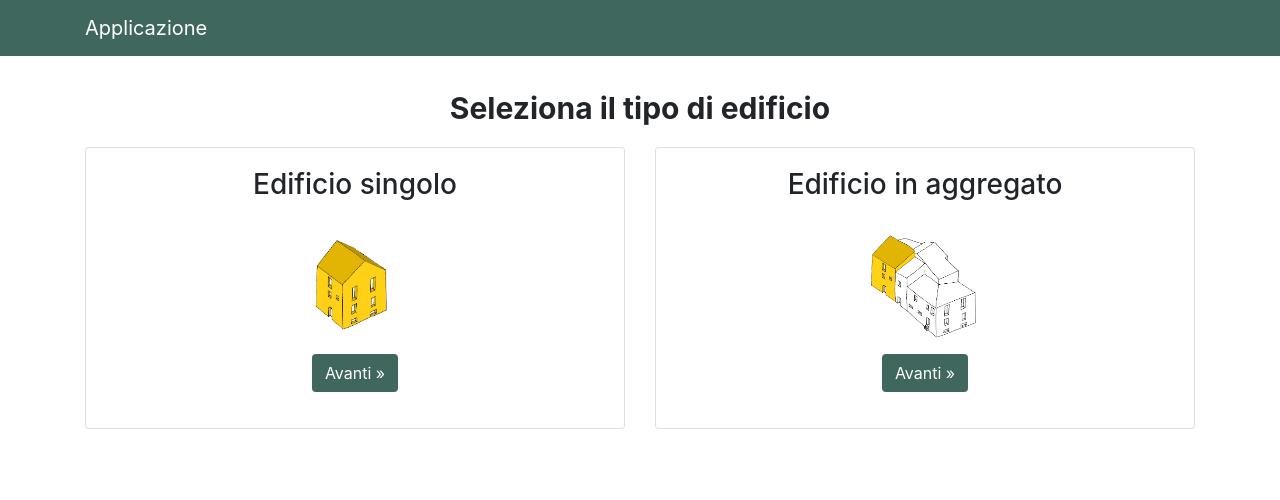
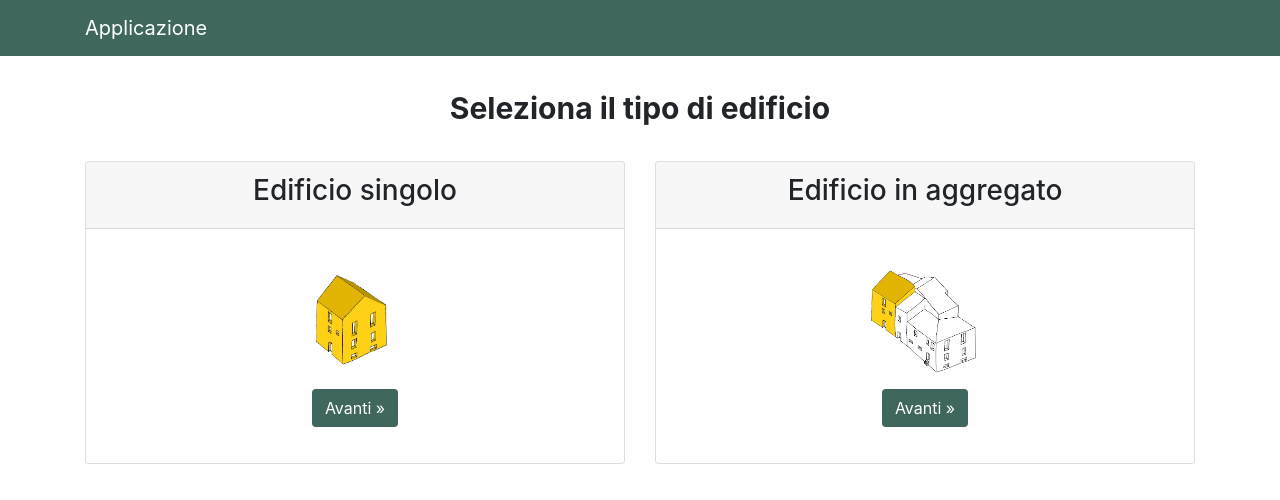
Before and after one commit to Vallo22/classe_energetica_project, an Angular app in the folder frontend/: page /tipo-edificio-st in a window 1280 px wide. Shown: the top 500 px of the page. Built offline with nearby package versions, Linux system fonts and the light colour scheme.

Commit message:
sistemate card

```diff
--- a/frontend/src/app/tipo-edificio-st/tipo-edificio-st.component.html
+++ b/frontend/src/app/tipo-edificio-st/tipo-edificio-st.component.html
@@ -1,6 +1,6 @@
 <div class="container scelta">
 
-  <div class="titolo" style="text-align: center;margin-top: 30px; font-size: 30px;">
+  <div class="titolo" style="text-align: center;margin-top: 30px; margin-bottom: 30px; font-size: 30px;">
     <p><strong>Seleziona il tipo di edificio</strong></p>
   </div>
 
@@ -8,8 +8,8 @@
 
       <div class="col-sm-6" style="text-align: center;">
         <div class="card">
+          <div class="card-header"><h3>Edificio singolo</h3></div>
           <div class="card-body">
-        <h3 class="card-title">Edificio singolo</h3>
         <img src="assets\images\parte_strutturale\edificio_singolo.jpg" alt="Generic placeholder image" width="140"
           height="140">
         <p><a class="btn btn-default" routerLink="/edificio-singolo-st" routerLinkActive="active" role="button">Avanti
@@ -20,8 +20,8 @@
 
       <div class="col-sm-6" style="text-align: center;">
         <div class="card">
+          <div class="card-header"><h3>Edificio in aggregato</h3></div>
           <div class="card-body">
-        <h3 class="card-title">Edificio in aggregato</h3>
         <img src="assets\images\parte_strutturale\edificio_in_aggregato.jpg" alt="Generic placeholder image" width="140"
           height="140">
         <p><a class="btn btn-default" routerLink="/edificio-in-aggregato-st" routerLinkActive="active"
```
